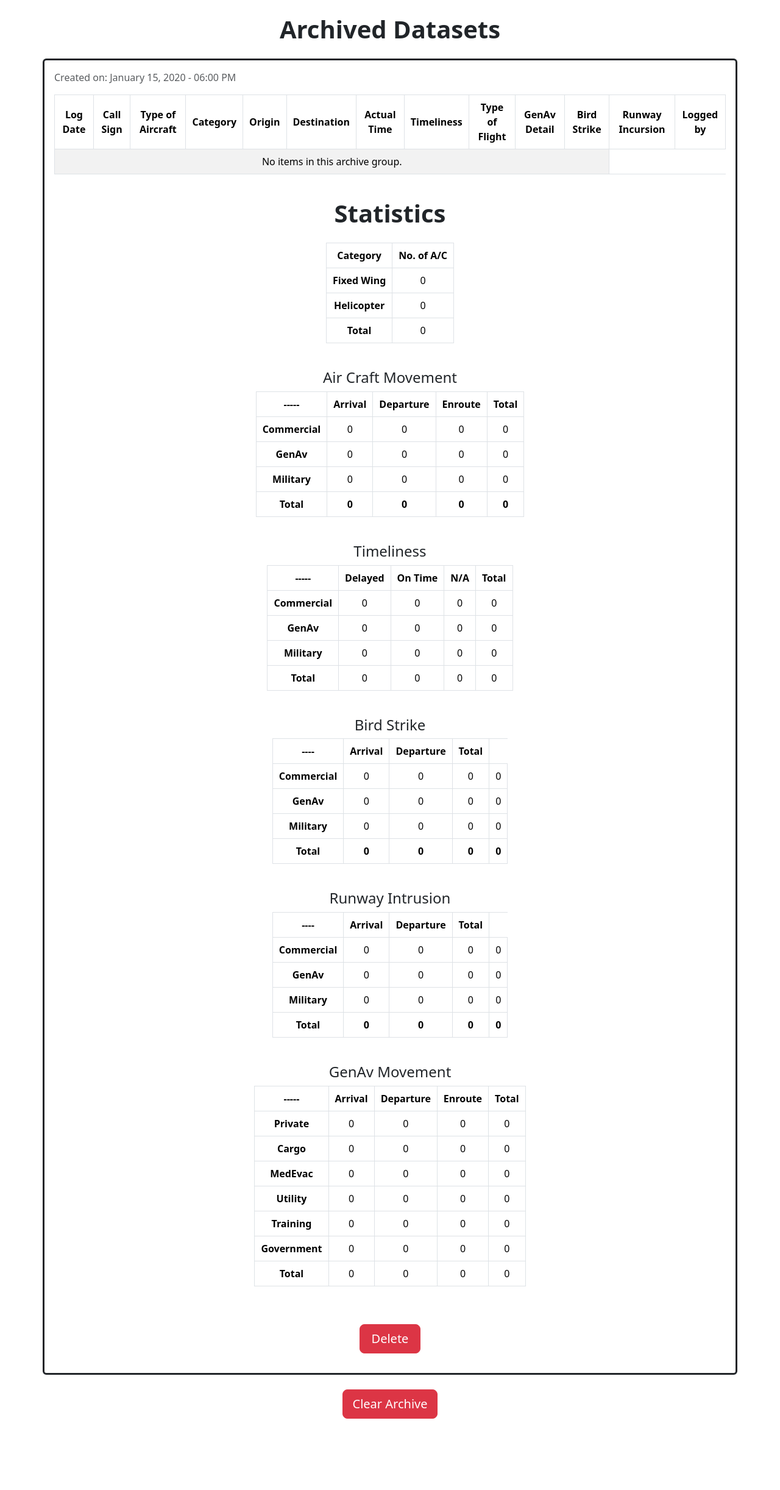
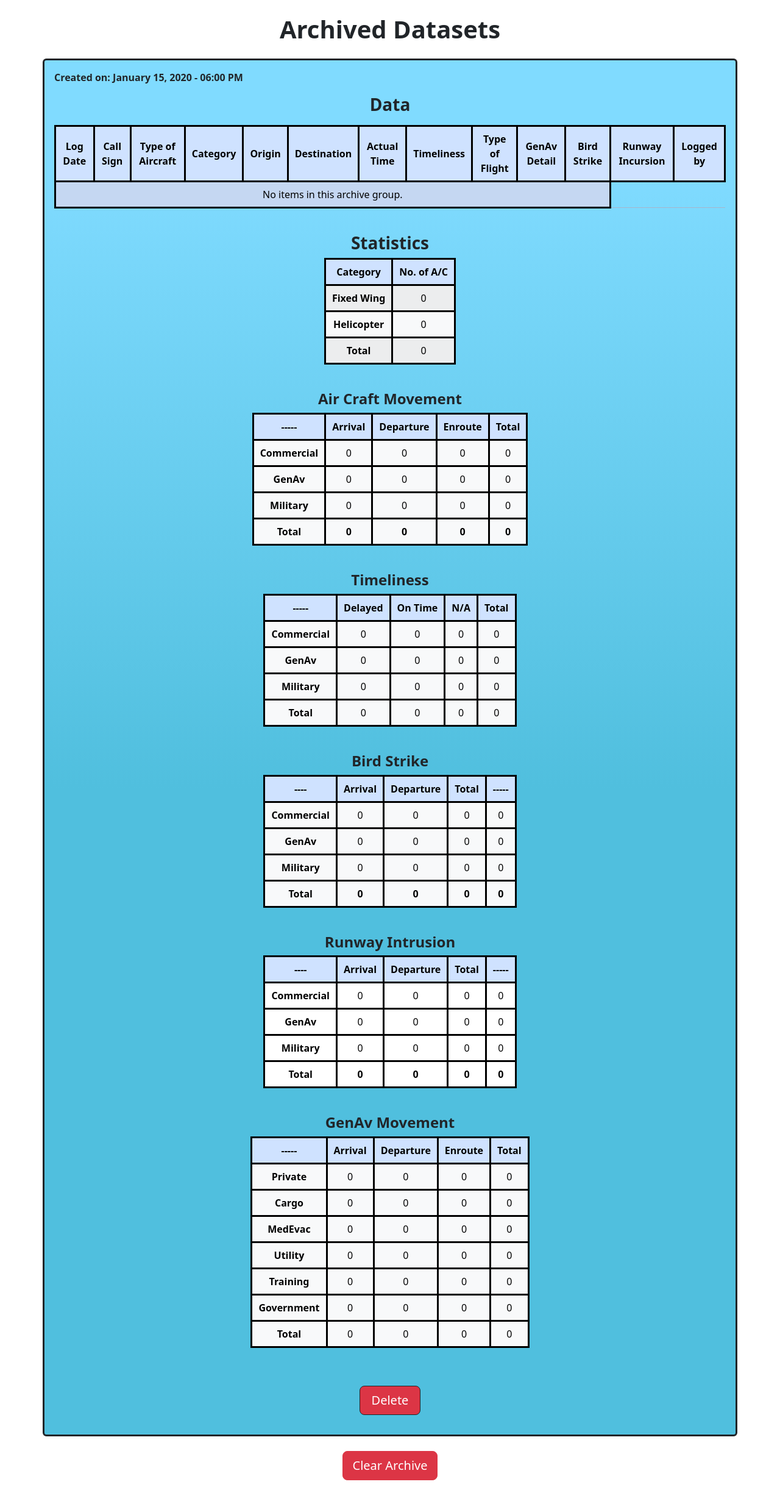
Before and after one commit to wafool420/AirTrafficTracker, a Django app: page /archive_view/ in a window 1280 px wide. Shown: the part 69-2513 px from the top of the page at 61% size. Before the commit the page ends 2396 px from the top, so only its background shows below. Run offline with Django 5.2, Linux system fonts and the light colour scheme; tables that the repository leaves empty hold one stand-in row (values such as "Sample post").

Commit message:
commit 3

```diff
--- a/AirTrafficProject/AirTrafficApp/models.py
+++ b/AirTrafficProject/AirTrafficApp/models.py
@@ -9,6 +9,7 @@
 
 
 class Items(models.Model):
+
     category_choices = [
         ('Fixed Wing', 'Fixed Wing'),
         ('Helicopter', 'Helicopter')
@@ -39,8 +40,10 @@
         ('Military On Time', 'Military On Time'),
         ('Military N/A', 'Military N/A'),
     ]
-    # Commercial Options
+
+
     genav_choices = [
+
     # Arrival Options
         ('Arrival Private', 'Arrival Private'),
         ('Arrival Cargo', 'Arrival Cargo'),
--- a/AirTrafficProject/AirTrafficApp/templates/main_site/archived_list.html
+++ b/AirTrafficProject/AirTrafficApp/templates/main_site/archived_list.html
@@ -4,22 +4,28 @@
 {% block content %}
 
 <style>
-    /* Uniform cell height and padding */
+
     table th, table td {
         padding: 8px 10px !important;
         vertical-align: middle !important;
+        border: 3px solid black !important;
     }
 
+    .bg-color {
+        background: #80dbff;
+        background: linear-gradient(180deg, rgba(128, 219, 255, 1) 8%, rgba(80, 191, 222, 1) 53%);
+    }
 
 </style>
 
 <h1 class="text-center mt-4 fw-bold">Archived Datasets</h1>
 
 {% for archived in archive %}
-    <div class="container mt-4 p-3 border border-dark border-3 rounded">
-        <p class="text-muted">Created on: {{ archived.date_created|date:"F j, Y - h:i A" }}</p>
+    <div class="container mt-4 p-3 border border-dark border-3 rounded bg-color">
+        <p class="text-dark fw-bold">Created on: {{ archived.date_created|date:"F j, Y - h:i A" }}</p>
 
-        <table class="table table-striped table-bordered text-center table-responsive">
+        <h3 class="text-center mb-3 fw-bold"> Data</h1>
+        <table class="table table-striped table-bordered text-center table-responsive table-primary">
             <thead>
                 <tr>
                     <th>Log Date</th>
@@ -39,7 +45,7 @@
             </thead>
             <tbody>
                 {% for item in archived.items_set.all %}
-                    <tr>
+                    <tr class="table-light">
                         <td>{{ item.date_of_operation }}</td>
                         <td>{{ item.call_sign }}</td>
                         <td>{{ item.aircraft_type }}</td>
@@ -52,7 +58,6 @@
                         <td>{{ item.genav_detail }}</td>
                         <td>{{ item.bird_strike }}</td>
                         <td>{{ item.runway_incursion }}</td>
-                        <td>{{ item.movement }}</td>
                         <td>{{ item.user.username }}</td>
                     </tr>
                 {% empty %}
@@ -60,16 +65,16 @@
                 {% endfor %}
             </tbody>
         </table>
-        <h1 class="text-center mt-4 fw-bold mb-4 "> Statistics</h1>
+        <h3 class="text-center mt-4 mb-2 fw-bold"> Statistics</h1>
         <div class="text-center">
 
             <ul class="list-unstyled d-inline-block text-start">
-                <table class="table table-bordered text-center">
+                <table class="table table-bordered text-center table-primary table-striped">
                     <thead>
                         <th>Category</th>
                         <th>No. of A/C</th>
                     </thead>
-                    <tbody>
+                    <tbody class="table-light">
                         <tr>
                             <th>Fixed Wing</th>
                             <td>{{ archived.fixed_wing_count }}</td>
@@ -86,9 +91,9 @@
                 </table>
             </ul>
 
-            <h4 class="mt-1">Air Craft Movement</h2>
+            <h4 class="mt-1 fw-bold">Air Craft Movement</h2>
             <ul class="list-unstyled d-inline-block text-start">
-                <table class="table table-bordered text-center">
+                <table class="table table-bordered text-center table-primary ">
                     <thead>
                         <tr>
                             <th>-----</th>
@@ -98,7 +103,7 @@
                             <th>Total</th>
                         </tr>
                     </thead>
-                    <tbody>
+                    <tbody class="table-light">
                         <tr>
                             <th>Commercial</th>
                             <td>{{ archived.commercial_arrival }}</td>
@@ -131,10 +136,10 @@
                 </table>
             </ul>
 
-            <h4 class="mt-1">Timeliness</h4>
+            <h4 class="mt-1 fw-bold">Timeliness</h4>
             <ul class="list-unstyled d-inline-block text-start">
                 <table class="table table-bordered text-center">
-                    <tbody>
+                    <thead class="table-primary">
                         <tr>
                             <th>-----</th>
                             <th>Delayed</th>
@@ -142,6 +147,8 @@
                             <th>N/A</th>
                             <th>Total</th>
                         </tr>
+                    </thead>
+                    <tbody class="table-light">
                         <tr>
                             <th>Commercial</th>
                             <td>{{ archived.commercial_delayed}}</td>
@@ -174,16 +181,19 @@
                 </table>
             </ul>
 
-            <h4 class="mt-1 text-center">Bird Strike</h4>
+            <h4 class="mt-1 text-center fw-bold">Bird Strike</h4>
             <ul class="list-unstyled d-inline-block text-start">
                 <table class="table table-bordered text-center">
-                    <tbody>
+                    <thead class="table-primary">
                         <tr>
                             <th>----</th>
                             <th>Arrival</th>
                             <th>Departure</th>
                             <th>Total</th>
+                            <th>-----</th>
                         </tr>
+                    </thead>
+                    <tbody class="table-light">
                         <tr>
                             <th>Commercial</th>
                             <td>{{ archived.commercial_arrival_birdstrike }}</td>
@@ -215,16 +225,19 @@
                     </tbody>
                 </table>
             </ul>
-            <h4 class="mt-1 text-center">Runway Intrusion</h4>
+            <h4 class="mt-1 text-center fw-bold">Runway Intrusion</h4>
             <ul class="list-unstyled d-inline-block text-start">
                 <table class="table table-bordered text-center">
-                    <tbody>
+                    <thead class="table-primary">
                         <tr>
                             <th>----</th>
                             <th>Arrival</th>
                             <th>Departure</th>
                             <th>Total</th>
+                            <th>-----</th>
                         </tr>
+                    </thead>
+                    <tbody class="table-light"></tbody>
                         <tr>
                             <th>Commercial</th>
                             <td>{{ archived.commercial_arrival_runwayintrusion }}</td>
@@ -256,10 +269,10 @@
                     </tbody>
                 </table>
             </ul>
-            <h4 class="mt-1">GenAv Movement</h2>
+            <h4 class="mt-1 fw-bold">GenAv Movement</h2>
 <ul class="list-unstyled d-inline-block text-start">
     <table class="table table-bordered text-center">
-        <thead>
+        <thead class="table-primary">
             <tr>
                 <th>-----</th>
                 <th>Arrival</th>
@@ -268,7 +281,7 @@
                 <th>Total</th>
             </tr>
         </thead>
-        <tbody>
+        <tbody class="table-light">
             <tr>
                 <th>Private</th>
                 <td>{{ archived.private_arrival }}</td>
@@ -324,9 +337,9 @@
 
 
 <div class="d-flex justify-content-center gap-2 mt-4">
-    <form method="GET" action="{% url 'delete_archive_group' archived.id %}">
+    <form method="GET" action="{% url 'delete_archive' archived.id %}">
         {% csrf_token %}
-        <button type="submit" class="btn btn-danger btn-lg mb-3">Delete</button>
+        <button type="submit" class="btn btn-danger btn-lg mb-3 border-dark ">Delete</button>
     </form>
 </div>
 
@@ -336,13 +349,6 @@
     <h4 class="text-center text-muted mt-5">No archived datasets available.</h4>
 {% endfor %}
 
-
-
-
-
-
-
-
 <div class="d-flex justify-content-center gap-2 mt-4">
     <form method="GET" action="{% url 'clear_archive' %}">
         {% csrf_token %}
--- a/AirTrafficProject/AirTrafficApp/templates/main_site/create_form.html
+++ b/AirTrafficProject/AirTrafficApp/templates/main_site/create_form.html
@@ -191,5 +191,4 @@
     movementField.addEventListener('change', updateGenAvOptions);
 </script>
 
-
 {% endblock %}
--- a/AirTrafficProject/AirTrafficApp/urls.py
+++ b/AirTrafficProject/AirTrafficApp/urls.py
@@ -13,6 +13,6 @@
     path('archive/', views.archive_dataset_view, name="archive"),
     path('archive_view/', views.archive_view, name="archive_view"),
     path('archive_clear/', views.archive_clear_view, name="clear_archive"),
-    path('archive/delete/<int:group_id>/', views.archive_delete_group_view, name='delete_archive_group'),
+    path('archive/delete/<int:group_id>/', views.archive_delete_view, name='delete_archive'),
 
 ]
--- a/AirTrafficProject/AirTrafficApp/views.py
+++ b/AirTrafficProject/AirTrafficApp/views.py
@@ -53,9 +53,8 @@
 
 @login_required
 def create_item_view(request):
-    print("Accessing create_item_view")
     if request.method == 'POST':
-        print("Form Submission Detected (POST)")
+
         form = ItemForm(request.POST)
         if form.is_valid():
             item = form.save(commit=False)
@@ -64,7 +63,6 @@
             return redirect('items')
     else:
         form = ItemForm()
-        print("Form Rendering (GET)")
 
     return render(request, 'main_site/create_form.html', {'form': form})
 
@@ -72,8 +70,6 @@
 @login_required
 def item_list_view(request):
     items = Items.objects.filter(archive_group__isnull=True)
-
-
     return render(request, 'main_site/item_list.html', {'items': items})
 
 @login_required
@@ -128,17 +124,29 @@
             group.commercial_arrival = items.filter(actual_time__icontains="Commercial ARR").count()
             group.commercial_departure = items.filter(actual_time__icontains="Commercial DEP").count()
             group.commercial_enroute = items.filter(actual_time__icontains="Commercial ENRT (on Initial Contact)").count()
-            group.commercial_movement_total = group.commercial_arrival + group.commercial_departure + group.commercial_enroute
+            group.commercial_movement_total = (
+                group.commercial_arrival +
+                group.commercial_departure +
+                group.commercial_enroute
+            )
 
             group.genav_arrival = items.filter(actual_time__icontains="GenAv ARR").count()
             group.genav_departure = items.filter(actual_time__icontains="GenAv DEP").count()
             group.genav_enroute = items.filter(actual_time__icontains="GenAv ENRT (on Initial Contact)").count()
-            group.genav_movement_total = group.genav_arrival + group.genav_departure + group.genav_enroute
+            group.genav_movement_total = (
+            group.genav_arrival +
+            group.genav_departure +
+            group.genav_enroute
+            )
 
             group.military_arrival = items.filter(actual_time__icontains="Military ARR").count()
             group.military_departure = items.filter(actual_time__icontains="Military DEP").count()
             group.military_enroute = items.filter(actual_time__icontains="Military ENRT (on Initial Contact)").count()
-            group.military_movement_total = group.military_arrival + group.military_departure + group.military_enroute
+            group.military_movement_total = (
+                group.military_arrival +
+                group.military_departure +
+                group.military_enroute
+            )
 
             group.arrival_total = group.commercial_arrival + group.genav_arrival + group.military_arrival
             group.departure_total = group.commercial_departure + group.genav_departure + group.military_departure
@@ -155,17 +163,29 @@
             group.commercial_delayed = items.filter(timeliness__icontains="Commercial Delayed").count()
             group.commercial_ontime = items.filter(timeliness__icontains="Commercial On Time").count()
             group.commercial_na = items.filter(timeliness__icontains="Commercial N/A").count()
-            group.commercial_timeliness_total = group.commercial_delayed + group.commercial_ontime + group.commercial_na
+            group.commercial_timeliness_total = (
+                group.commercial_delayed +
+                group.commercial_ontime +
+                group.commercial_na
+            )
 
             group.genav_delayed = items.filter(timeliness__icontains="GenAv Delayed").count()
             group.genav_ontime = items.filter(timeliness__icontains="GenAv On Time").count()
             group.genav_na = items.filter(timeliness__icontains="GenAv N/A").count()
-            group.genav_timeliness_total = group.genav_delayed + group.genav_ontime + group.genav_na
+            group.genav_timeliness_total = (
+                group.genav_delayed +
+                group.genav_ontime +
+                group.genav_na
+            )
 
             group.military_delayed = items.filter(timeliness__icontains="Military Delayed").count()
             group.military_ontime = items.filter(timeliness__icontains="Military On Time").count()
             group.military_na = items.filter(timeliness__icontains="Military N/A").count()
-            group.military_timeliness_total = group.military_delayed + group.military_ontime + group.military_na
+            group.military_timeliness_total = (
+                group.military_delayed +
+                group.military_ontime +
+                group.military_na
+            )
 
             group.delayed_total = group.commercial_delayed + group.genav_delayed + group.military_delayed
             group.ontime_total = group.commercial_ontime + group.genav_ontime + group.military_ontime
@@ -183,7 +203,11 @@
             group.commercial_arrival_birdstrike = items.filter(bird_strike__icontains="Commercial Arrival yes").count()
             group.commercial_departure_birdstrike = items.filter(bird_strike__icontains="Commercial Departure yes").count()
             group.commercial_enroute_birdstrike = items.filter(bird_strike__icontains="Commercial Enroute yes").count()
-            group.commercial_birdstrike_total = group.commercial_arrival_birdstrike + group.commercial_departure_birdstrike + group.commercial_enroute_birdstrike
+            group.commercial_birdstrike_total = (
+                group.commercial_arrival_birdstrike +
+                group.commercial_departure_birdstrike +
+                group.commercial_enroute_birdstrike
+            )
 
             group.genav_arrival_birdstrike = items.filter(bird_strike__icontains="GenAv Arrival yes").count()
             group.genav_departure_birdstrike = items.filter(bird_strike__icontains="GenAv Departure yes").count()
@@ -365,7 +389,7 @@
         return render(request, 'main_site/clear_archive.html')
 
 @login_required
-def archive_delete_group_view(request, group_id):
+def archive_delete_view(request, group_id):
     group = ArchiveGroup.objects.get(id=group_id)
     group.items_set.all().delete()
     group.delete()
--- a/AirTrafficProject/api/serializers.py
+++ b/AirTrafficProject/api/serializers.py
@@ -44,7 +44,6 @@
             else:
                 data["bird_strike"] = f"{flight_type} {movement} {bird_strike}"
 
-            # Validate Runway Incursion
             if runway_incursion.lower() not in ["yes", "no"]:
                 raise serializers.ValidationError({
                     "runway_incursion": "Runway Incursion must be either 'yes' or 'no'."
@@ -52,7 +51,6 @@
             else:
                 data["runway_incursion"] = f"{flight_type} {movement} {runway_incursion}"
 
-            # Validate Actual Time
             if actual_time:
                 data["actual_time"] = f"{flight_type} {actual_time}"
 
```
Also changed, not shown: AirTrafficProject/AirTrafficApp/forms.py (+3 -6 lines).
